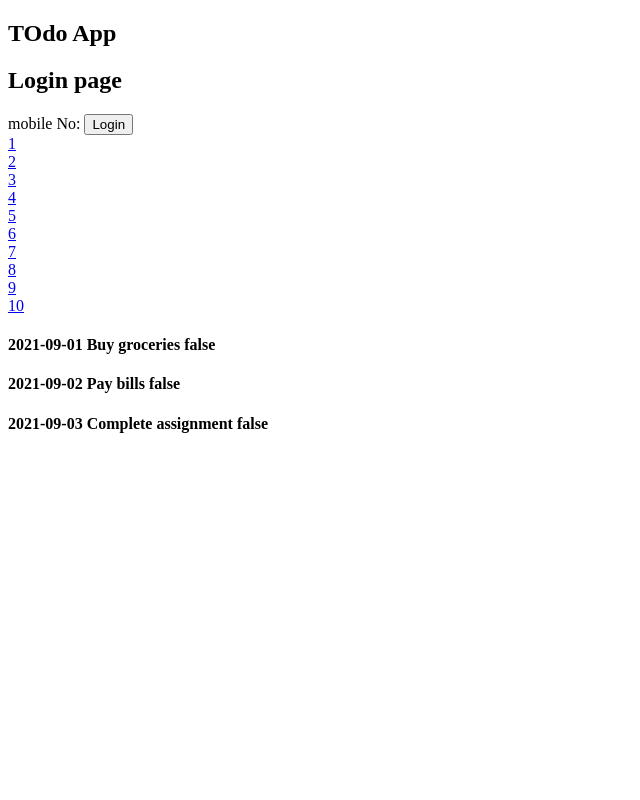
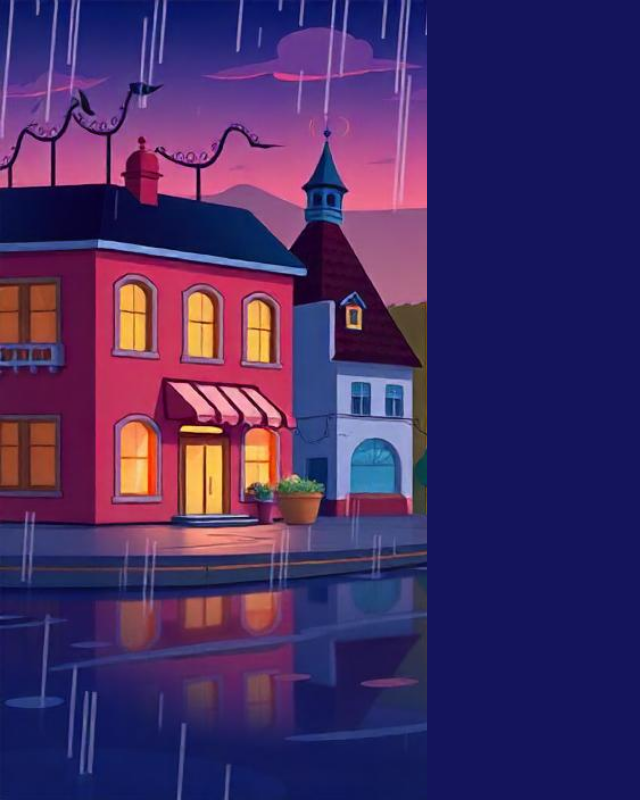
Before and after one commit to chandansutradhar2/todo-app, an Angular app: page / in a window 1280 px wide. Shown: the whole page, without its empty margins (0-640 px from the left). Built offline with nearby package versions, Linux system fonts and the light colour scheme.

Commit message:
css , images and bootsrap addition

```diff
--- a/angular.json
+++ b/angular.json
@@ -24,6 +24,11 @@
               {
                 "glob": "**/*",
                 "input": "public"
+              },
+              {
+                "glob": "**/*",
+                "input": "src/assets",
+                "output": "/assets"
               }
             ],
             "styles": [
@@ -82,6 +87,10 @@
               {
                 "glob": "**/*",
                 "input": "public"
+              },{
+                "glob": "**/*",
+                "input": "src/assets",
+                "output": "/assets"
               }
             ],
             "styles": [
--- a/src/app/app.component.html
+++ b/src/app/app.component.html
@@ -1,10 +1 @@
-<h2>TOdo App</h2>
-<div *ngIf="!isAuthenticated==true">
-    <app-login [mobileNo]="mobileNo" (onLoginSuccess)="onLoginEvent($event)"></app-login>
-</div>
-<div *ngFor="let i of [1,2,3,4,5,6,7,8,9,10]">
-    <a href="#">{{i}}</a>
-</div>
-<div *ngFor="let todo of todos">
-<h4>{{todo.date}} <span>{{todo.description}}</span> <span>&nbsp;{{todo.isCompleted}}</span></h4>
-</div>
+<app-login></app-login>
--- a/src/app/auth/login.component.css
+++ b/src/app/auth/login.component.css
@@ -0,0 +1,24 @@
+.main_container{
+background-color: aquamarine;
+display: flex;
+width: 100vw;
+height: 100vh;
+}
+
+.right{background-color: rgb(20 20 92);
+    flex: 2;
+}
+
+.left{
+background-image: url('/assets/todo_bg.jpg');
+background-size: cover;
+background-color: white;
+flex: 1;
+}
+
+.mobileText{
+    font-size: large;
+    color: white;
+    border-radius: 5%;
+    border-color: tomato;
+}
--- a/src/app/auth/login.component.html
+++ b/src/app/auth/login.component.html
@@ -1,3 +1,9 @@
-<h2>Login page</h2>
-<label>mobile No: {{mobileNo}}</label>
-<button (click)="onLogin()">Login</button>
+<div class="main_container">
+    <div class="left"></div>
+    <div class="right">
+        <form>
+            <!-- <input class="mobileText" type="text" placeholder="Username" name="username" [(ngModel)]="mobileNo" required> -->
+
+        </form>
+    </div>
+</div>
--- a/src/app/auth/login.component.ts
+++ b/src/app/auth/login.component.ts
@@ -1,15 +1,20 @@
 import { Component, EventEmitter, Input, OnInit, Output } from "@angular/core";
 import { User } from "../../models/user.model";
+import { FormsModule } from "@angular/forms";
+import { BrowserModule } from "@angular/platform-browser";
+import { CommonModule } from "@angular/common";
 
 @Component({
 standalone: true,
 selector:'app-login',
+imports:[CommonModule, FormsModule],
 templateUrl:'./login.component.html',
 styleUrls:['./login.component.css']
 })
 
 export class LoginComponent implements OnInit{
 @Input() mobileNo: string='';
+
 @Output() onLoginSuccess: EventEmitter<User> = new EventEmitter<User>();
 constructor(){
     console.log('LoginComponent created...', this.mobileNo);
--- a/src/index.html
+++ b/src/index.html
@@ -6,8 +6,12 @@
   <base href="/">
   <meta name="viewport" content="width=device-width, initial-scale=1">
   <link rel="icon" type="image/x-icon" href="favicon.ico">
+  <link href="https://cdn.jsdelivr.net/npm/bootstrap@5.3.3/dist/css/bootstrap.min.css" rel="stylesheet" integrity="sha384-QWTKZyjpPEjISv5WaRU9OFeRpok6YctnYmDr5pNlyT2bRjXh0JMhjY6hW+ALEwIH" crossorigin="anonymous">
+
 </head>
 <body>
   <app-root></app-root>
+  <script src="https://cdn.jsdelivr.net/npm/@popperjs/core@2.11.8/dist/umd/popper.min.js" integrity="sha384-I7E8VVD/ismYTF4hNIPjVp/Zjvgyol6VFvRkX/vR+Vc4jQkC+hVqc2pM8ODewa9r" crossorigin="anonymous"></script>
+<script src="https://cdn.jsdelivr.net/npm/bootstrap@5.3.3/dist/js/bootstrap.min.js" integrity="sha384-0pUGZvbkm6XF6gxjEnlmuGrJXVbNuzT9qBBavbLwCsOGabYfZo0T0to5eqruptLy" crossorigin="anonymous"></script>
 </body>
 </html>
```
Also changed, not shown: src/assets/soceity_bg.png (added), src/assets/todo_bg.jpg (added).
